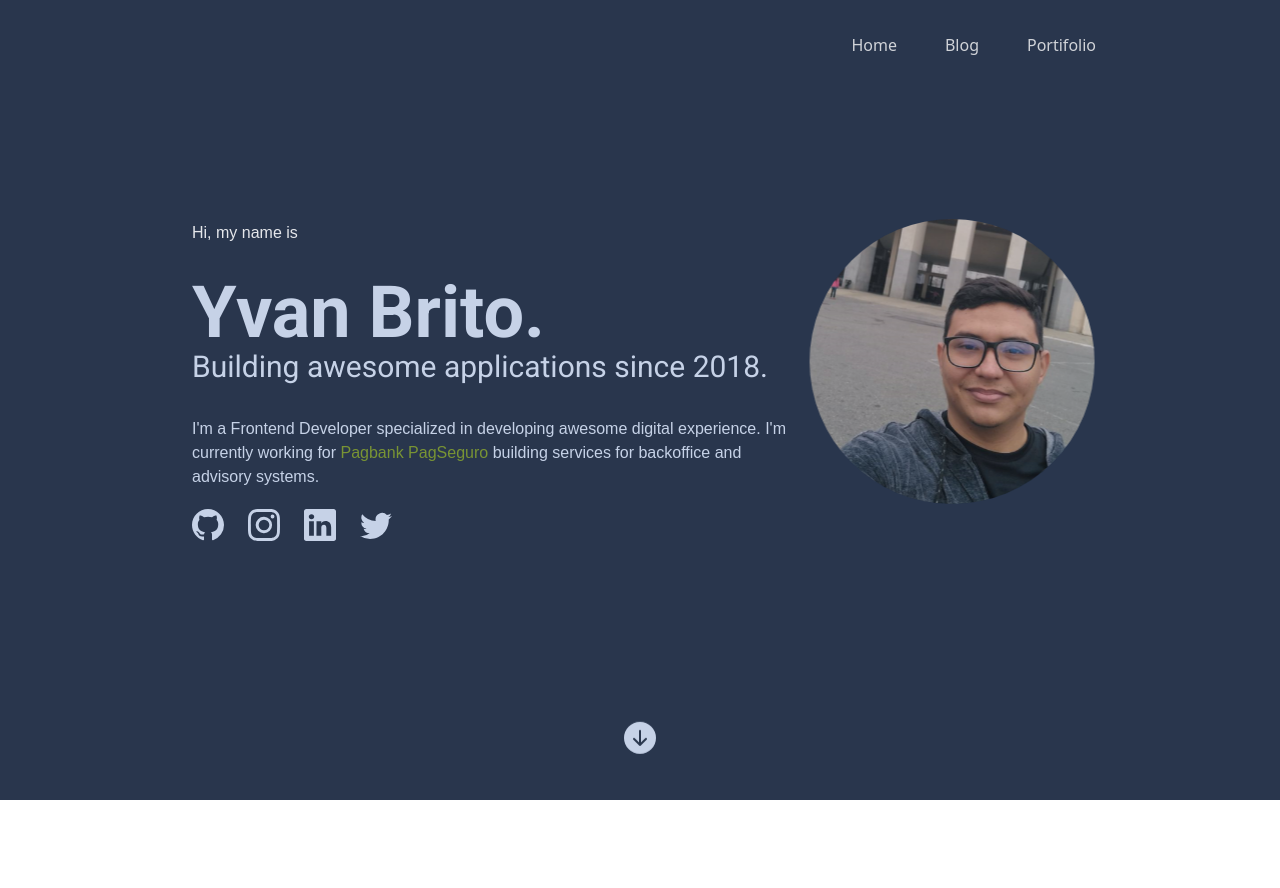
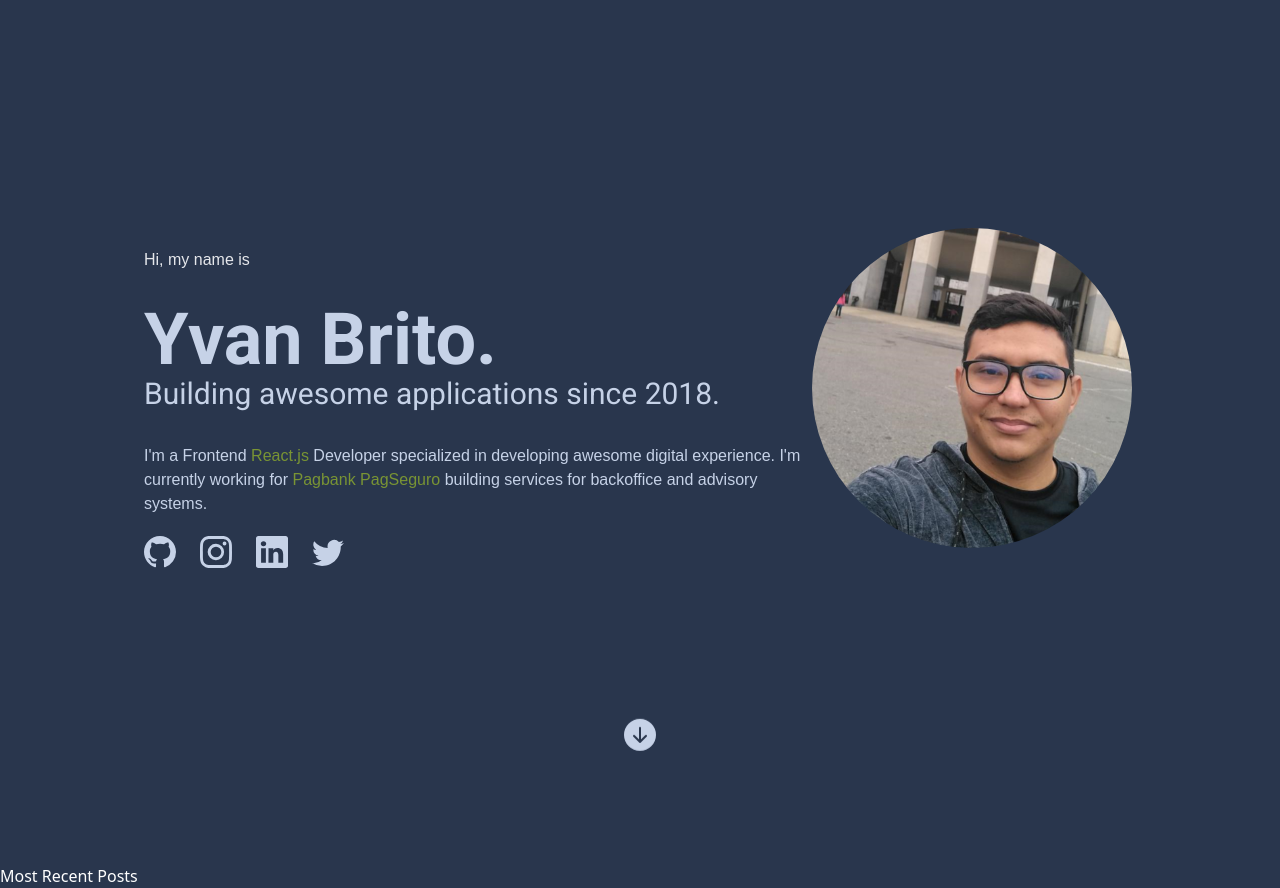
Before and after one commit to YvanBrito/personal-site, a Next.js app: page / in a window 1280 px wide. Before the commit the page ends 800 px from the top, so only its background shows below. Built offline with nearby package versions, Linux system fonts and the light colour scheme; a web font is replaced by a local one.

Commit message:
improving responsiveness

```diff
--- a/src/pages/index.tsx
+++ b/src/pages/index.tsx
@@ -28,7 +28,7 @@ export default function Home() {
       <Head>
         <title>Yvan Brito - Frontend Developer</title>
       </Head>
-      <header className="flex fade-in-header items-center justify-end absolute w-full h-14 sm:mt-7 py-3 px-10">
+      <header className="flex items-center justify-end absolute w-full h-14 lg:mt-7 py-3 px-10">
         <nav className="inline-flex">
           <button
             onClick={() => {
@@ -41,20 +41,29 @@ export default function Home() {
             <GiHamburgerMenu className="inline w-8 h-8 rounded-sm hover:bg-gray-400 sm:hidden" />
           </button>
           <ul
-            className="mobile-menu hidden z-10 flex-col gap-12 absolute top-16 right-16 p-5 bg-white border border-gray-400 rounded-md sm:bg-transparent sm:p-0 sm:border-0 sm:mr-36 sm:flex sm:flex-row sm:static"
+            className="mobile-menu hidden z-10 flex-col gap-12 absolute top-16 right-16 p-5 bg-white border border-gray-400 rounded-md sm:bg-transparent sm:p-0 sm:border-0 lg:mr-36 sm:flex sm:flex-row sm:static"
             id="navbar-default"
           >
-            <li className="mb-2">
+            <li
+              style={{ animationDelay: "3s" }}
+              className="fade-in-top-bottom mb-2"
+            >
               <Link className="text-black sm:text-white" href="/">
                 Home
               </Link>
             </li>
-            <li className="mb-2">
+            <li
+              style={{ animationDelay: "3.2s" }}
+              className="fade-in-top-bottom mb-2"
+            >
               <Link className="text-black sm:text-white" href="/">
                 Blog
               </Link>
             </li>
-            <li>
+            <li
+              style={{ animationDelay: "3.4s" }}
+              className="fade-in-top-bottom"
+            >
               <Link className="text-black sm:text-white" href="/">
                 Portifolio
               </Link>
@@ -62,41 +71,51 @@ export default function Home() {
           </ul>
         </nav>
       </header>
-      <section>
-        <main
-          style={{ height: "100dvh" }}
-          className="bg-[#29364d] flex flex-col items-center"
+      <section className="flex flex-col items-center sm:px-12 lg:px-36 lg:h-screen">
+        <div className="h-[90dvh] pt-12 lg:pt-24 px-6 lg:px-0 flex flex-col justify-center items-center sm:flex-row-reverse">
+          <div
+            style={{ animationDelay: "3s" }}
+            className="fade-in-right-left flex items-center justify-center w-2/3 mb-10"
           >
-          <div className="h-5/6 pt-24 px-6 flex flex-col justify-center items-center sm:px-12 lg:px-48 lg:flex-row-reverse">
-            <div className="fade-in-photo flex items-center justify-center w-2/3 mb-10">
             <Image
-                className="rounded-full -z-10"
+              className="w-32 rounded-full -z-10 lg:w-80"
               src={perfilImg}
               alt="Yvan Brito"
-                width={500}
             />
           </div>
           <div className="flex flex-col 2xl:w-2/3">
             <span
-                className={`${chivo.className} fade-in-1 text-gray-200 mb-8`}
+              style={{ animationDelay: "1s" }}
+              className={`${chivo.className} fade-in-bottom-top text-gray-200 lg:mb-8`}
             >
               Hi, my name is
             </span>
             <h1
-                className={`${roboto.className} fade-in-2 text-[#c6d2e7] text-6xl font-bold lg:text-7xl`}
+              style={{ animationDelay: "1.5s" }}
+              className={`${roboto.className} fade-in-bottom-top text-[#c6d2e7] text-6xl font-bold lg:text-7xl`}
             >
               Yvan Brito.
             </h1>
             <span
-                className={`${roboto.className} fade-in-3 mb-8 text-[#c6d2e7] text-2xl lg:text-3xl`}
+              style={{ animationDelay: "2s" }}
+              className={`${roboto.className} fade-in-bottom-top lg:mb-8 text-[#c6d2e7] text-2xl lg:text-3xl`}
             >
               Building awesome applications since 2018.
             </span>
             <span
-                className={`${chivo.className} fade-in-4 text-[#c6d2e7] 2xl:w-4/5`}
+              style={{ animationDelay: "2.5s" }}
+              className={`${chivo.className} fade-in-bottom-top text-[#c6d2e7] 2xl:w-4/5`}
             >
-                I&apos;m a Frontend Developer specialized in developing awesome
-                digital experience. I&apos;m currently working for{" "}
+              I&apos;m a Frontend{" "}
+              <a
+                href="https://react.dev/"
+                target="_blank"
+                className="text-[#799434] hover:underline hover:text-[#B4E043]"
+              >
+                React.js
+              </a>{" "}
+              Developer specialized in developing awesome digital experience.
+              I&apos;m currently working for{" "}
               <a
                 href="https://pagseguro.uol.com.br/"
                 target="_blank"
@@ -107,17 +126,30 @@ export default function Home() {
               building services for backoffice and advisory systems.
             </span>
             <div className="text-[#c6d2e7] flex gap-6 mt-5">
-                <BsGithub className="w-8 h-8" />{" "}
-                <BsInstagram className="w-8 h-8" />{" "}
-                <BsLinkedin className="w-8 h-8" />{" "}
-                <BsTwitter className="w-8 h-8" />
+              <BsGithub
+                className="fade-in-bottom-top w-8 h-8"
+                style={{ animationDelay: "3.2s" }}
+              />{" "}
+              <BsInstagram
+                className="fade-in-bottom-top w-8 h-8"
+                style={{ animationDelay: "3.4s" }}
+              />{" "}
+              <BsLinkedin
+                className="fade-in-bottom-top w-8 h-8"
+                style={{ animationDelay: "3.6s" }}
+              />{" "}
+              <BsTwitter
+                className="fade-in-bottom-top w-8 h-8"
+                style={{ animationDelay: "3.8s" }}
+              />
             </div>
           </div>
         </div>
-          <BsFillArrowDownCircleFill className="w-8 h-8 mt-24 animate-bounce text-[#c6d2e7] lg:mt-14" />
-        </main>
+        <BsFillArrowDownCircleFill className="w-8 h-8 animate-bounce text-[#c6d2e7]" />
       </section>
-      {/* <section className="h-screen bg-[#29364d]"></section> */}
+      <section className="mt-16">
+        <h2>Most Recent Posts</h2>
+      </section>
       <footer></footer>
     </main>
   );
--- a/src/styles/globals.css
+++ b/src/styles/globals.css
@@ -6,34 +6,17 @@
   --foreground-rgb: 255, 255, 255;
   --background-start-rgb: 41, 54, 77;
   --background-end-rgb: 21, 26, 36;
-  --fade-duration: 1s;
+  --fade-duration: 0.7s;
 }
 
 body {
   color: rgb(var(--foreground-rgb));
+  background-color:#29364d;
 }
 
-.fade-in-1 {
+.fade-in-bottom-top {
   opacity: 0;
-  animation: fadeInBottomTop var(--fade-duration) 1s;
-  animation-fill-mode: forwards;
-}
-
-.fade-in-2 {
-  opacity: 0;
-  animation: fadeInBottomTop var(--fade-duration) 2s;
-  animation-fill-mode: forwards;
-}
-
-.fade-in-3 {
-  opacity: 0;
-  animation: fadeInBottomTop var(--fade-duration) 3s;
-  animation-fill-mode: forwards;
-}
-
-.fade-in-4 {
-  opacity: 0;
-  animation: fadeInBottomTop var(--fade-duration) 4s;
+  animation: fadeInBottomTop var(--fade-duration);
   animation-fill-mode: forwards;
 }
 
@@ -48,9 +31,9 @@ body {
   }
 }
 
-.fade-in-header {
+.fade-in-top-bottom {
   opacity: 0;
-  animation: fadeInTopBottom var(--fade-duration) 5s;
+  animation: fadeInTopBottom var(--fade-duration);
   animation-fill-mode: forwards;
 }
 
@@ -65,9 +48,9 @@ body {
   }
 }
 
-.fade-in-photo {
+.fade-in-right-left {
   opacity: 0;
-  animation: fadeInRightLeft var(--fade-duration) 5s;
+  animation: fadeInRightLeft var(--fade-duration);
   animation-fill-mode: forwards;
 }
 
@@ -81,3 +64,20 @@ body {
     transform: translateX(0px);
   }
 }
+
+.fade-in-left-right {
+  opacity: 0;
+  animation: fadeInLeftRight var(--fade-duration);
+  animation-fill-mode: forwards;
+}
+
+@keyframes fadeInLeftRight {
+  0% {
+    opacity: 0;
+    transform: translateX(-30px);
+  }
+  100% {
+    opacity: 1;
+    transform: translateX(0px);
+  }
+}
```
Also changed, not shown: .yarnrc.yml (added), 1 other file (tests, documents, lock files or other folders). Lines whose indentation alone changed are shown as unchanged.
